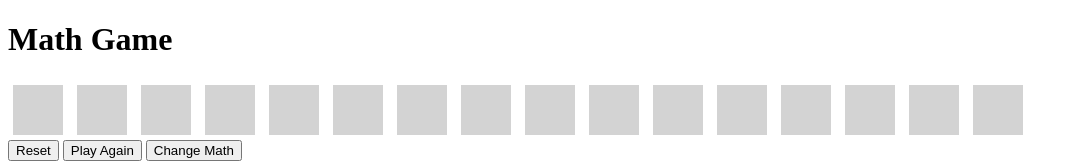
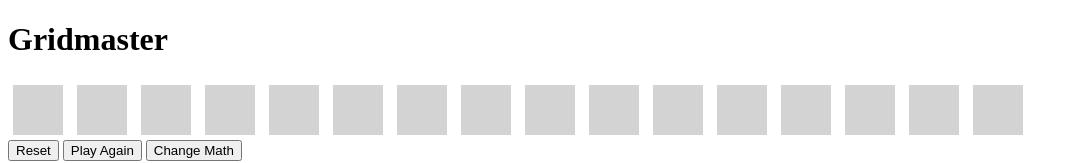
Before and after one commit to JPNealon/GridMaster, a plain HTML site: page index.html in a window 1280 px wide. Shown: the top 163 px of the page, without its empty margins (0-1078 px from the left). Drawn offline with Linux system fonts and the light colour scheme.

Commit message:
syntax change

```diff
--- a/index.html
+++ b/index.html
@@ -20,7 +20,7 @@
     </style>
 </head>
 <body>
-    <h1>Math Game</h1>
+    <h1>Gridmaster</h1>
 
     <!-- Game screen -->
     <div id="playingScreen">
```
